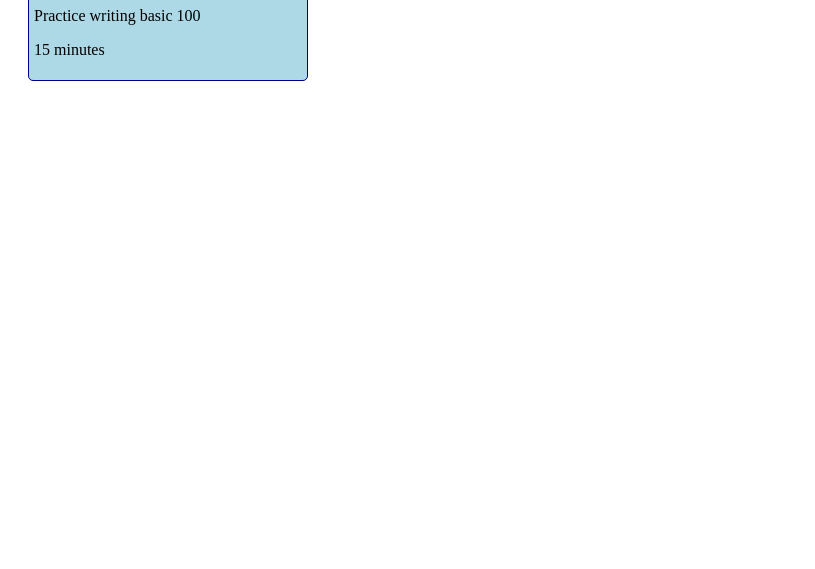
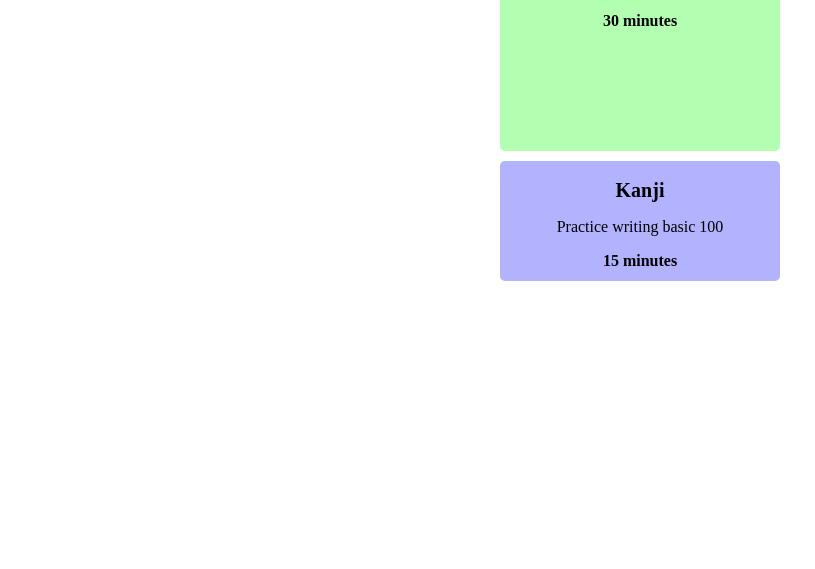
Before and after one commit to okFox/timemapper-fe, a React app: page / in a window 1280 px wide. Shown: the part 447-1016 px from the top of the page, without its empty margins (0-815 px from the left). Before the commit the page ends 800 px from the top, so only its background shows below. Built offline with nearby package versions, Linux system fonts and the light colour scheme.

Commit message:
rendering colors and relative height

```diff
--- a/src/components/Activity.css
+++ b/src/components/Activity.css
@@ -1,6 +1,4 @@
 .activity {
-  background-color: lightblue;
-  border: 1px solid darkblue;
   border-radius: 5px;
   padding: 5px;
   margin: 10px;
--- a/src/components/Activity.js
+++ b/src/components/Activity.js
@@ -5,11 +5,16 @@ import styles from './Activity.css';
 
 function Activity(props) {
 
+  let actStyle = {
+    backgroundColor: props.color,
+    height: props.height + '%'
+  };
+
   return (
-    <div className={styles.activity}>
+    <div className={styles.activity} style={actStyle}>
       <h1>{props.name}</h1>
       <p>{props.description}</p>
-      <p>{props.duration} minutes</p>
+      <time>{props.duration} minutes</time>
     </div>
   );
 }
--- a/src/components/Block.css
+++ b/src/components/Block.css
@@ -1,8 +1,24 @@
 .block {
-  height: 600px;
+  height: 1000px;
   width: 300px;
-  display: flexbox;
-  align-items: center;
-  justify-content: center;
-  padding: 10px;
+  display: inline-flexbox;
+  text-align:center;
+  overflow: hidden;
+  margin: auto;
+  justify-content: start;
+
+
+    h1 {
+      font-size: 1.25rem;
+    }
+
+    p {
+      font-size: 1rem;
+    }
+    time {
+      font-weight: bold;
+      font-size: 1rem;
+      padding-bottom: 5px;
+    }
+
 }
--- a/src/components/Block.js
+++ b/src/components/Block.js
@@ -2,58 +2,22 @@ import React, { useState } from 'react';
 import Activity from './Activity';
 import styles from './Block.css';
 
-const block = {
-  userId: 'user1',
-  blockName: 'Japanese',
-  timeUnitInMin: 15,
-  activities: [
-    {
-      activityID:'id1',
-      activityName: 'Wani Kani',
-      duration: 3,
-      color: 'rgba1',
-      description: 'Complete Wani Kani levels.',
-      position: {
-        x: '', // or start end using the timeUnits
-        y: ''
-      } },
-    {
-      activityID:'id2',
-      activityName: 'Glossika',
-      duration: 2,
-      color: 'rgba2',
-      description: 'Listen to Glossika sentences',
-      position: {
-        x: '', // or start end using the timeUnits
-        y: ''
-      } },
-    {
-      activityID:'id3',
-      activityName: 'Kanji',
-      duration: 1,
-      color: 'rgba3',
-      description: 'Practice writing basic 100',
-      position: {
-        x: '', // or start end using the timeUnits
-        y: ''
-      } }
-  ] };
 
 function Block() {
-  const [ blockState, setBlockState ] = useState({
+  const [blockState, setBlockState] = useState({
 
-      userId: 'user1',
-      blockName: 'Japanese',
-      timeUnitInMin: 15
+    userId: 'user1',
+    blockName: 'Japanese',
+    timeUnitInMin: 15
 
-  })
-  const [ activitiesState, setActivitiesState ] = useState({
+  });
+  const [activitiesState, setActivitiesState] = useState({
     activities: [
       {
         activityID:'id1',
         activityName: 'Wani Kani',
         duration: 3,
-        color: 'rgba1',
+        color: 'rgba(255, 0, 0, 0.2)',
         description: 'Complete Wani Kani levels.',
         position: {
           x: '', // or start end using the timeUnits
@@ -63,7 +27,7 @@ function Block() {
         activityID:'id2',
         activityName: 'Glossika',
         duration: 2,
-        color: 'rgba2',
+        color: 'rgba(0, 255, 0, 0.3)',
         description: 'Listen to Glossika sentences',
         position: {
           x: '', // or start end using the timeUnits
@@ -73,7 +37,7 @@ function Block() {
         activityID:'id3',
         activityName: 'Kanji',
         duration: 1,
-        color: 'rgba3',
+        color: 'rgba(0, 0, 255, 0.3)',
         description: 'Practice writing basic 100',
         position: {
           x: '', // or start end using the timeUnits
@@ -86,18 +50,9 @@ function Block() {
 
   return (
     <div className={styles.block}>
-      {activitiesState.activities.map((activity) => <Activity key={activity.activityId} name={activity.activityName} description={activity.description} duration={activity.duration * blockState.timeUnitInMin} />)}
+      {activitiesState.activities.map((activity) => <Activity key={activity.activityId} name={activity.activityName} description={activity.description} duration={activity.duration * blockState.timeUnitInMin} color={activity.color} height={activity.duration * 11 }/>)}
     </div>
   );
 }
 
 export default Block;
-
-{/* // const activities = block.activities.map(activity => (
-//   <li key={block.activities.activityID}>
-//     <div>
-//       <h3>{activity.name}</h3>
-//       <a href={repo.url}>{repo.url}</a>
-//     </div>
-//   </li>
-// )); */}
```
Also changed, not shown: data-structures.js (+37 -0 lines).
